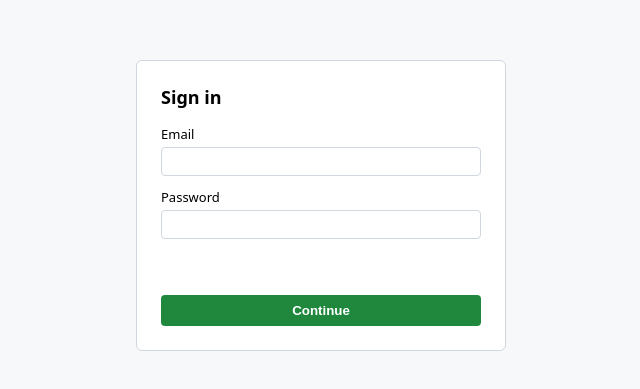
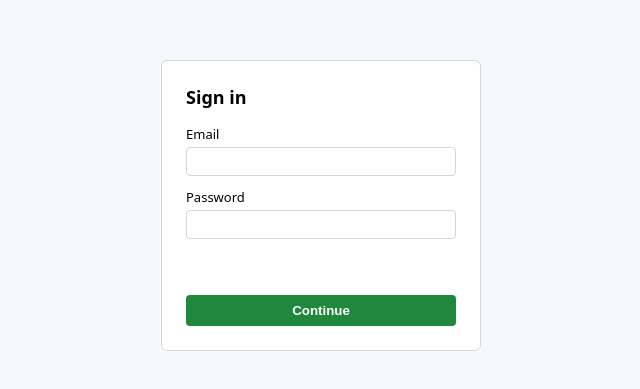
Before and after one commit to BrayamChavarro/demo-gh-projects, a plain HTML site: page src/index.html in a window 1280 px wide. Shown: the part 195-584 px from the top of the page, without its empty margins (319-959 px from the left). Drawn offline with Linux system fonts and the light colour scheme.

Commit message:
fix(ui): prevent sign-in form overflow below 360px
Refes #7

```diff
--- a/src/index.html
+++ b/src/index.html
@@ -18,7 +18,8 @@
         border: 1px solid #d0d7de;
         border-radius: 6px;
         padding: 24px;
-        width: 320px;
+        box-sizing: border-box;
+        width: min(320px, 100%);
       }
       h1 {
         font-size: 18px;
```
